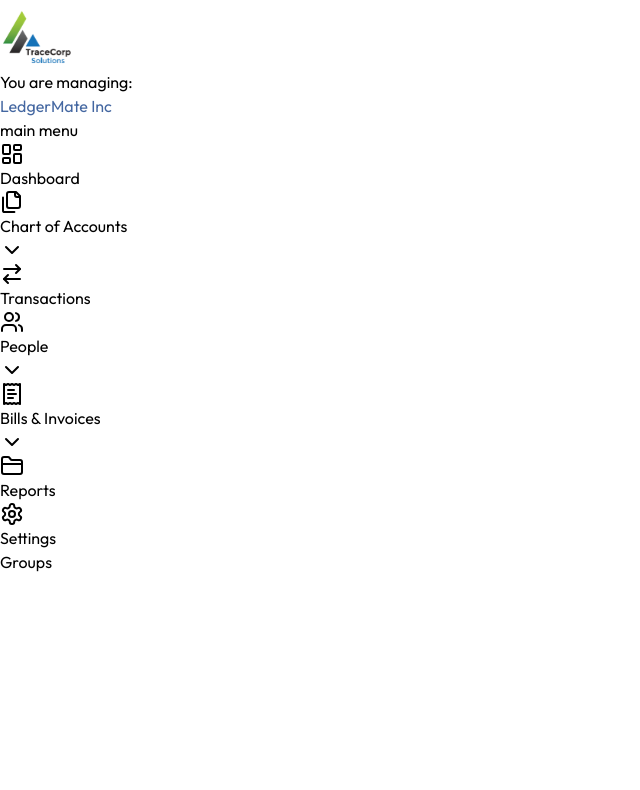
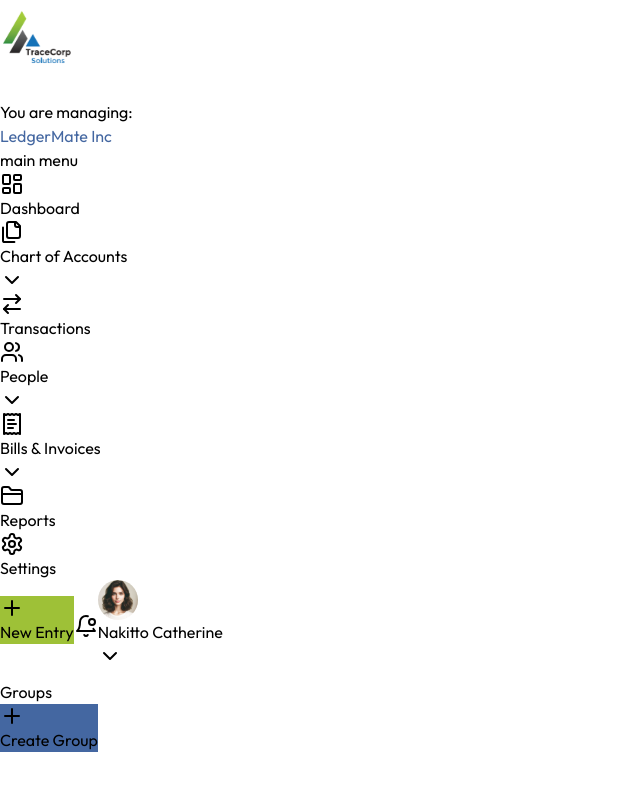
Before and after one commit to Cathella/accounting-june-2024, a React (Create React App) app: page /groups in a window 1280 px wide. Shown: the top 790 px of the page, without its empty margins (0-640 px from the left). Built offline with nearby package versions, Linux system fonts and the light colour scheme.

Commit message:
Styling pages - groups, subgroups, accounts

```diff
--- a/src/App.css
+++ b/src/App.css
@@ -1,7 +1,23 @@
 .bg-active-green {
     background-color: #C0D67C;
+}
+
+.bg-dirt-green {
+    background-color: #9EC137;
+}
+
+.bg-dark-blue {
+    background-color: #4467A1;
 }
 
 .txt-color-blue {
     color: #4467A1;
 }
+
+.fx-height-100 {
+    height: 100px;
+}
+
+.main-content {
+    width: 94%;
+}
--- /dev/null
+++ b/src/components/Button.js
@@ -0,0 +1,9 @@
+function Button({ children, className, onClick }) {
+    return (
+      <button className={className} onClick={onClick}>
+        {children}
+      </button>
+    );
+}
+
+export default Button;
--- /dev/null
+++ b/src/components/Header.js
@@ -0,0 +1,16 @@
+import Button from "./Button";
+import { Plus } from 'lucide-react';
+
+function Header() {
+  return (
+    <div className="flex gap-5 justify-between px-6 py-6 font-semibold leading-[160%] max-md:flex-wrap max-md:px-5">
+      <div className="text-4xl text-neutral-600">Groups</div>
+        <Button className="flex text-white bg-dark-blue py-3 pr-8 pl-5 gap-2 font-semibold rounded-full">
+          <Plus className="shrink-0 self-start aspect-square" />
+          Create Group
+        </Button>
+    </div>
+  );
+}
+
+export default Header;
--- a/src/components/SideNav.js
+++ b/src/components/SideNav.js
@@ -4,12 +4,6 @@ import { useState } from "react";
 
 function SideNav() {
   const location = useLocation();
-      // const [isOpen, setIsOpen] = useState(false);
-
-      // const toggleDropdown = () => {
-      //   setIsOpen(!isOpen);
-      // };
-
   const [openDropdown, setOpenDropdown] = useState(null);
 
   const toggleDropdown = (dropdownName) => {
@@ -17,8 +11,8 @@ function SideNav() {
   };
 
   return (
-        <div className="flex flex-col max-w-[240px]">
-          <div className="flex justify-center items-center px-16 py-4 w-full bg-white">
+    <div className="flex flex-col w-3/12">
+      <div className="flex justify-center items-center px-16 fx-height-100 w-full bg-white">
         <img
           loading="lazy"
           src="../../img/logo.svg"
@@ -53,7 +47,7 @@ function SideNav() {
             <ChevronDown className="shrink-0 self-start w-6 aspect-square" />
           </button>
           {openDropdown === 'chartOfAccounts' && (
-                <div>
+            <div className="pt-3">
               <div
                 className={`flex gap-2 py-3 mt-2 whitespace-nowrap rounded-xl ${
                   location.pathname === "/groups"
@@ -106,7 +100,7 @@ function SideNav() {
             <ChevronDown className="shrink-0 self-start w-6 aspect-square" />
           </button>
           {openDropdown === 'people' && (
-                <div>
+            <div className="pt-3">
               <div
                 className={`flex gap-2 py-3 mt-2 whitespace-nowrap rounded-xl ${
                   location.pathname === "/customers"
@@ -139,7 +133,7 @@ function SideNav() {
             <ChevronDown className="shrink-0 self-start w-6 aspect-square" />
           </button>
           {openDropdown === 'bills' && (
-                <div>
+            <div className="pt-3">
               <div
                 className={`flex gap-2 py-3 mt-2 whitespace-nowrap rounded-xl ${
                   location.pathname === "/bills"
--- /dev/null
+++ b/src/components/TopNav.js
@@ -0,0 +1,30 @@
+import { Plus, BellDot, ChevronDown } from 'lucide-react';
+
+function TopNav() {
+  return (
+    <div className="flex flex-col items-end fx-height-100 px-8 justify-center bg-white">
+      <div className="flex gap-4">
+        <button className="flex text-white bg-dirt-green py-3 pr-8 pl-5 gap-2 font-semibold rounded-full">
+          <Plus className="shrink-0 self-start aspect-square" />
+          <span>New Entry</span>
+        </button>
+        <button className="bg-stone-100 py-3 px-3 rounded-full">
+            <BellDot className="" />
+        </button>
+        <button className="flex gap-2 items-center bg-stone-100 px-2 rounded-full">
+          <div className="flex gap-2">
+            <img
+              loading="lazy"
+              src="../../img/profile-pic.svg"
+              className="shrink-0 w-10 aspect-square"
+            />
+            <div className="my-auto">Nakitto Catherine</div>
+          </div>
+          <ChevronDown />
+        </button>
+      </div>
+    </div>
+  );
+}
+
+export default TopNav;
--- a/src/pages/Dashboard.js
+++ b/src/pages/Dashboard.js
@@ -1,10 +1,14 @@
 import SideNav from '../components/SideNav';
+import TopNav from '../components/TopNav';
 
 function Dashboard() {
   return (
-    <div className="flex">
+    <div className="flex w-full">
       <SideNav />
-      <h1>Dashboard</h1>
+      <div className="w-9/12">
+        <TopNav />
+        <h1>Dashboard</h1>
+      </div>
     </div>
   );
 }
--- a/src/pages/accounts/Accounts.js
+++ b/src/pages/accounts/Accounts.js
@@ -1,10 +1,14 @@
 import SideNav from "../../components/SideNav";
+import TopNav from "../../components/TopNav";
 
 function Accounts() {
   return (
-    <div className="flex">
+    <div className="flex w-full">
       <SideNav />
-      <h1>Accounts</h1>
+      <div className="w-9/12">
+        <TopNav />
+        <h1>Accounts</h1>
+      </div>
     </div>
   );
 }
--- a/src/pages/accounts/Groups.js
+++ b/src/pages/accounts/Groups.js
@@ -1,10 +1,19 @@
+import Header from "../../components/Header";
 import SideNav from "../../components/SideNav";
+import TopNav from "../../components/TopNav";
 
 function Groups() {
   return (
-    <div className="flex">
+    <div className="flex w-full">
       <SideNav />
-      <h1>Groups</h1>
+      <div className="w-9/12 flex flex-col">
+        <TopNav />
+        <div className="w-full flex justify-center">
+          <div className="main-content bg-stone-100">
+            <Header />
+          </div>
+        </div>
+      </div>
     </div>
   );
 }
--- a/src/pages/accounts/Subgroups.js
+++ b/src/pages/accounts/Subgroups.js
@@ -1,10 +1,14 @@
 import SideNav from "../../components/SideNav";
+import TopNav from "../../components/TopNav";
 
 function Subgroups() {
   return (
-    <div className="flex">
+    <div className="flex w-full">
       <SideNav />
-      <h1>Subgroups</h1>
+      <div className="w-9/12">
+        <TopNav />
+        <h1>Subgroups</h1>
+      </div>
     </div>
   );
 }
```
Also changed, not shown: public/img/profile-pic.svg (added). Lines whose indentation alone changed are shown as unchanged.
